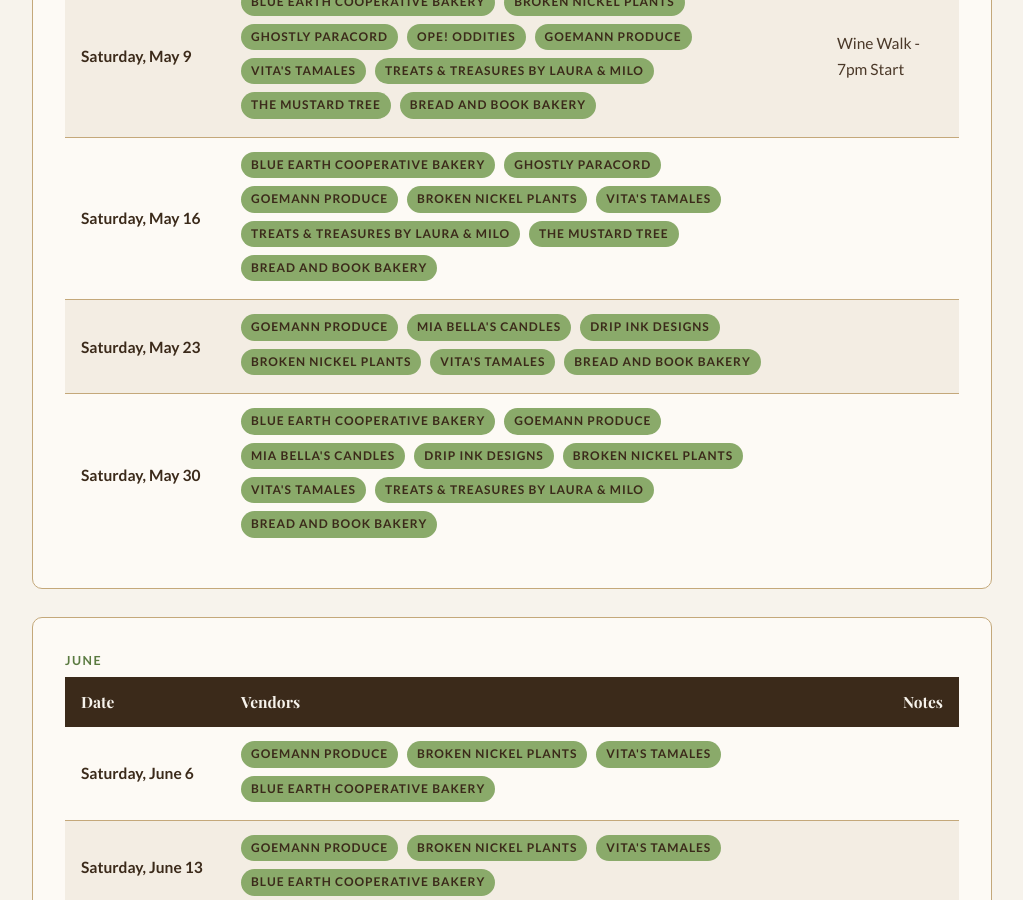
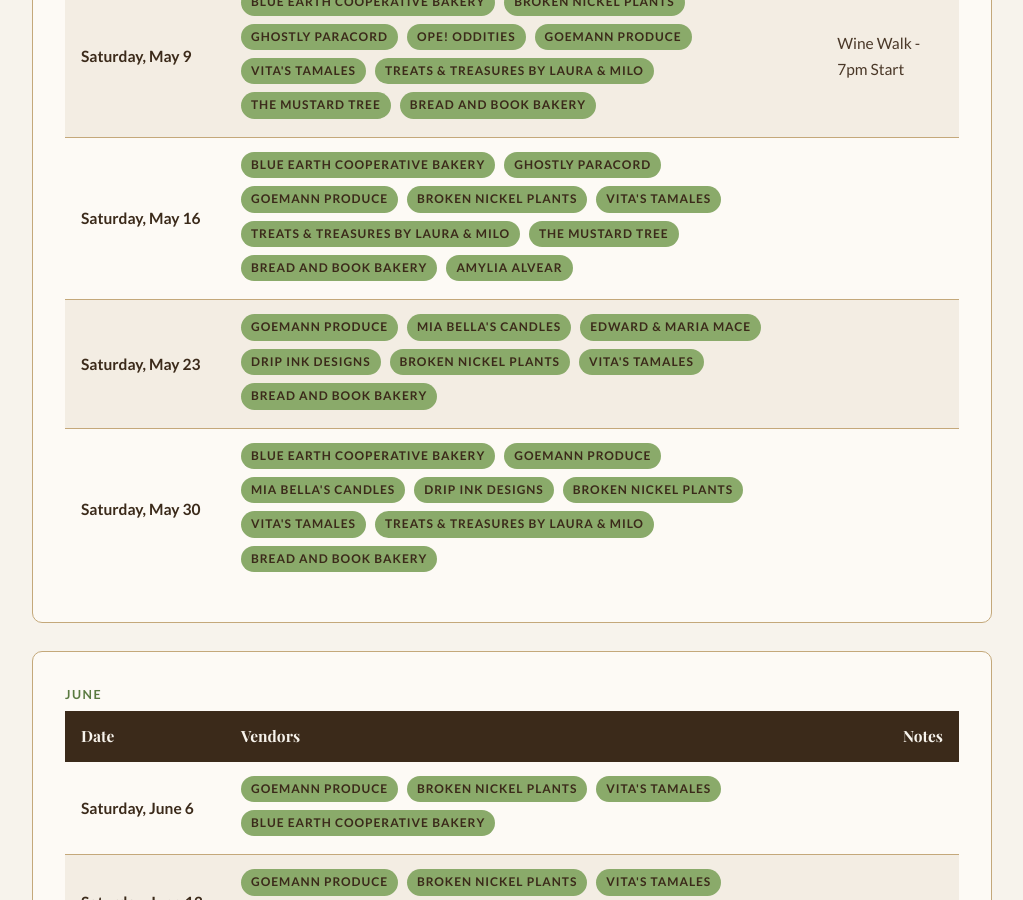
Before and after one commit to blueearthcommunitymarket/blueearthcommunitymarket.github.io, a Jekyll site: the page built from calendar/index.html, in a window 1280 px wide and 900 px high, scrolled down 838 px. Shown: the whole window, without its empty margins (128-1151 px from the left). Built offline with Jekyll 4.4.1, drawn with Linux system fonts in a browser that asks for light colours; some web fonts are replaced.

Commit message:
Update vendor calendar - May 9, 16, 23 changes from latest SignUpGenius

```diff
--- a/calendar/index.html
+++ b/calendar/index.html
@@ -68,6 +68,7 @@ description: 2026 Blue Earth Community Market season schedule. Saturdays 10am-1p
                         <span class="tag">Treats & Treasures By Laura & Milo</span>
                         <span class="tag">The Mustard Tree</span>
                         <span class="tag">Bread and Book Bakery</span>
+                        <span class="tag">Amylia Alvear</span>
                     </td>
                     <td></td>
                 </tr>
@@ -76,6 +77,7 @@ description: 2026 Blue Earth Community Market season schedule. Saturdays 10am-1p
                     <td>
                         <span class="tag">Goemann Produce</span>
                         <span class="tag">Mia Bella's Candles</span>
+                        <span class="tag">Edward & Maria Mace</span>
                         <span class="tag">Drip Ink Designs</span>
                         <span class="tag">Broken Nickel Plants</span>
                         <span class="tag">Vita's Tamales</span>
```
